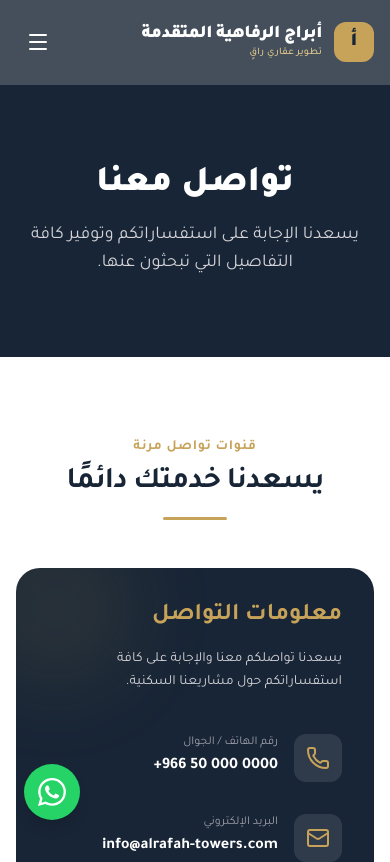
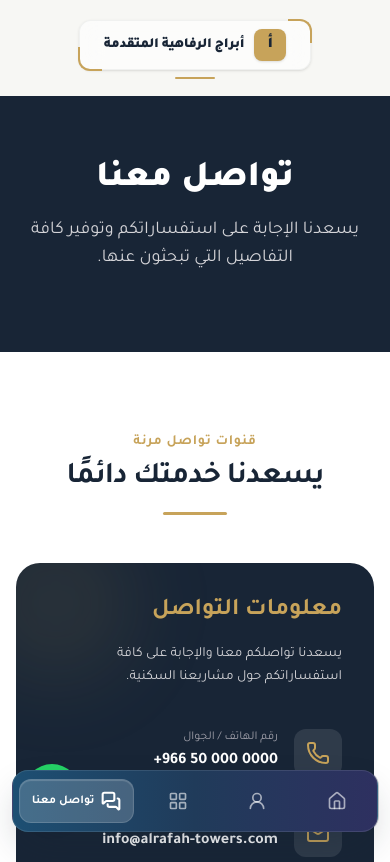
Before and after one commit to hazim-ahmed/abraj-view, a Next.js app: page /contact in a window 390 px wide. Shown: the top 862 px of the page. Built offline with nearby package versions, Linux system fonts and the light colour scheme.

Commit message:
edit navbar

```diff
--- a/app/about/page.tsx
+++ b/app/about/page.tsx
@@ -15,7 +15,7 @@
   return (
     <div className="pb-10">
       {/* Sub Hero */}
-      <section className="relative py-24 bg-navy text-white text-center overflow-hidden">
+      <section className="relative mt-24 pt-16 pb-20 md:pt-20 md:pb-24 bg-navy text-white text-center overflow-hidden">
         <div className="absolute inset-0 bg-black/40 z-10" />
         <Image
           src="https://images.unsplash.com/photo-1486406146926-c627a92ad1ab?auto=format&fit=crop&w=1600&q=80"
--- a/app/contact/page.tsx
+++ b/app/contact/page.tsx
@@ -234,7 +234,7 @@
   return (
     <div className="pb-20">
       {/* Sub Hero */}
-      <section className="relative py-20 bg-navy text-white text-center">
+      <section className="relative mt-24 pt-16 pb-20 md:pt-20 md:pb-24 bg-navy text-white text-center">
         <Container className="relative z-10">
           <h1 className="text-4xl sm:text-5xl font-black mb-4">تواصل معنا</h1>
           <p className="text-lg text-zinc-300 max-w-xl mx-auto">
--- a/app/layout.tsx
+++ b/app/layout.tsx
@@ -24,7 +24,7 @@
   children: React.ReactNode;
 }) {
   return (
-    <html lang="ar" dir="rtl" className={`${tajawal.variable} h-full antialiased`}>
+    <html lang="ar" dir="rtl" data-scroll-behavior="smooth" className={`${tajawal.variable} h-full antialiased`}>
       <body className="min-h-full flex flex-col font-sans text-navy bg-white selection:bg-gold selection:text-white">
         <Header />
         <main className="flex-grow">{children}</main>
--- a/app/projects/page.tsx
+++ b/app/projects/page.tsx
@@ -15,7 +15,7 @@
   return (
     <div className="pb-20">
       {/* Sub Hero */}
-      <section className="relative py-24 bg-navy text-white text-center overflow-hidden">
+      <section className="relative mt-24 pt-16 pb-20 md:pt-20 md:pb-24 bg-navy text-white text-center overflow-hidden">
         <div className="absolute inset-0 bg-black/45 z-10" />
         <Image
           src="https://images.unsplash.com/photo-1600585154340-be6161a56a0c?auto=format&fit=crop&w=1600&q=80"
--- a/components/home/Hero.tsx
+++ b/components/home/Hero.tsx
@@ -7,7 +7,7 @@
 
 export default function Hero() {
   return (
-    <section className="relative overflow-hidden bg-white pt-12 pb-20 md:pb-28">
+    <section className="relative overflow-hidden bg-white pt-28 md:pt-28 pb-20 md:pb-28">
       <Container>
         <div className="grid grid-cols-1 gap-12 lg:grid-cols-12 lg:items-center">
           {/* Text Content */}
--- a/components/layout/Header.tsx
+++ b/components/layout/Header.tsx
@@ -1,59 +1,53 @@
 "use client";
 
-import React, { useState, useEffect } from "react";
+import React, { useState, useEffect, useRef } from "react";
 import Link from "next/link";
 import { usePathname } from "next/navigation";
-import { Menu as MenuIcon, X as XIcon, Phone } from "lucide-react";
+import {
+  Home,
+  UserRound,
+  LayoutGrid,
+  MessagesSquare,
+  Phone
+} from "lucide-react";
 import Container from "../ui/Container";
 import { siteConfig } from "../../config/site";
 
 export default function Header() {
-  const [isOpen, setIsOpen] = useState(false);
-  const [scrolled, setScrolled] = useState(false);
+  const [scrollProgress, setScrollProgress] = useState(0);
+  const [mounted, setMounted] = useState(false);
   const pathname = usePathname();
+  const ticking = useRef(false);
 
-  // Handle header background style on scroll
+  // Trigger entrance animations after mount
+  useEffect(() => {
+    setMounted(true);
+  }, []);
+
+  // Smooth scroll detection with requestAnimationFrame (60fps)
   useEffect(() => {
     const handleScroll = () => {
-      if (window.scrollY > 20) {
-        setScrolled(true);
-      } else {
-        setScrolled(false);
+      if (!ticking.current) {
+        requestAnimationFrame(() => {
+          const currentProgress = Math.min(window.scrollY / 60, 1);
+          setScrollProgress(currentProgress);
+          ticking.current = false;
+        });
+        ticking.current = true;
       }
     };
 
-    window.addEventListener("scroll", handleScroll);
+    handleScroll();
+
+    window.addEventListener("scroll", handleScroll, { passive: true });
     return () => window.removeEventListener("scroll", handleScroll);
   }, []);
 
-  // Prevent scroll when mobile menu is open
-  useEffect(() => {
-    if (isOpen) {
-      document.body.style.overflow = "hidden";
-    } else {
-      document.body.style.overflow = "";
-    }
-    return () => {
-      document.body.style.overflow = "";
-    };
-  }, [isOpen]);
-
-  // Handle Escape key to close menu
-  useEffect(() => {
-    const handleKeyDown = (e: KeyboardEvent) => {
-      if (e.key === "Escape") {
-        setIsOpen(false);
-      }
-    };
-    window.addEventListener("keydown", handleKeyDown);
-    return () => window.removeEventListener("keydown", handleKeyDown);
-  }, []);
-
   const navLinks = [
-    { label: "الرئيسية", href: "/" },
-    { label: "من نحن", href: "/about" },
-    { label: "مشاريعنا", href: "/projects" },
-    { label: "تواصل معنا", href: "/contact" },
+    { label: "الرئيسية", href: "/", icon: Home },
+    { label: "من نحن", href: "/about", icon: UserRound },
+    { label: "مشاريعنا", href: "/projects", icon: LayoutGrid },
+    { label: "تواصل معنا", href: "/contact", icon: MessagesSquare },
   ];
 
   const isActive = (href: string) => {
@@ -63,130 +57,262 @@
     return pathname.startsWith(href);
   };
 
+  // Interpolated Styles based on Scroll Progress (Desktop)
+  const isScrolled = scrollProgress > 0.5;
+  const headerTop = 28 - scrollProgress * 14;
+  const containerMaxWidth = isScrolled ? "max-w-6xl" : "max-w-7xl";
+
+  // Mobile Top Logo scroll animation (scrollY > 100px)
+  const isMobileScrolled = scrollProgress === 1; // 60px thresholds
+
   return (
     <>
+      {/* ──────────────────────────────────────────────────────── */}
+      {/* DESKTOP HEADER (MORPHING & FLOATING)                     */}
+      {/* ──────────────────────────────────────────────────────── */}
       <header
-        className={`sticky top-0 z-50 transition-all duration-300 w-full ${
-          scrolled
-            ? "bg-[#182536]/95 backdrop-blur-md shadow-md border-b border-[#22364C] py-3"
-            : "bg-[#182536]/80 backdrop-blur-sm border-b border-transparent py-5"
-        }`}
+        className="hidden md:block fixed inset-x-0 z-[100] pointer-events-none transition-all duration-700 ease-[cubic-bezier(0.22,1,0.36,1)] @media(prefers-reduced-motion:reduce){transition:none}"
+        style={{
+          top: `${headerTop}px`,
+        }}
       >
-        <Container>
-          <div className="flex items-center justify-between">
-            {/* Logo */}
-            <Link href="/" className="flex items-center gap-3 group" onClick={() => setIsOpen(false)}>
-              <span className="h-10 w-10 flex items-center justify-center rounded-xl bg-[#C7A35A] text-[#182536] font-black text-xl transition-all duration-300 group-hover:bg-[#DFC889] group-hover:scale-105">
-                أ
-              </span>
-              <div className="flex flex-col text-right">
-                <span className="text-lg font-black text-white tracking-tight leading-tight transition-colors duration-300 group-hover:text-[#DFC889]">
-                  {siteConfig.name}
-                </span>
-                <span className="text-[10px] text-[#DFC889] font-medium tracking-wide">
-                  تطوير عقاري راقٍ
-                </span>
+        <div
+          className={`mx-auto w-full px-6 transition-all duration-700 ease-[cubic-bezier(0.22,1,0.36,1)] ${containerMaxWidth}`}
+        >
+          <div className="relative flex items-center justify-between pointer-events-auto">
+
+            {/* Background Line */}
+            <div
+              className="absolute top-1/2 left-10 right-10 h-px bg-gradient-to-r from-transparent via-[#182536]/15 to-transparent -translate-y-1/2 transition-all duration-700 ease-[cubic-bezier(0.22,1,0.36,1)] pointer-events-none"
+              style={{
+                opacity: 1 - scrollProgress,
+                transform: `translateY(-50%) scaleX(${1 - scrollProgress * 0.25})`,
+              }}
+            />
+
+            {/* LOGO WRAPPER */}
+            <div
+              className="transform-gpu will-change-transform transition-all duration-700 ease-[cubic-bezier(0.22,1,0.36,1)]"
+              style={{
+                transform: `translateY(${-scrollProgress * 2}px) scale(${1 - scrollProgress * 0.02})`,
+              }}
+            >
+              <div
+                className="transition-all duration-700 ease-[cubic-bezier(0.22,1,0.36,1)] rounded-full px-4 py-2"
+                style={{
+                  backgroundColor: `rgba(255, 255, 255, ${scrollProgress * 0.6})`,
+                  backdropFilter: isScrolled ? "blur(20px)" : "none",
+                  border: isScrolled ? "1px solid rgba(24, 37, 84, 0.05)" : "1px solid transparent",
+                  boxShadow: isScrolled ? "0 14px 40px -20px rgba(24,37,54,0.35)" : "none",
+                }}
+              >
+                <Link href="/" className="flex items-center gap-3 group">
+                  <span
+                    className="flex items-center justify-center rounded-xl bg-[#C7A35A] text-[#182536] font-black text-xl transition-all duration-300 group-hover:bg-[#DFC889] group-hover:scale-105"
+                    style={{
+                      height: `${46 - scrollProgress * 4}px`,
+                      width: `${46 - scrollProgress * 4}px`,
+                    }}
+                  >
+                    أ
+                  </span>
+                  <div className="flex flex-col text-right">
+                    <span className="text-base font-black text-[#182536] tracking-tight leading-tight transition-colors duration-300 group-hover:text-[#C7A35A]">
+                      {siteConfig.name}
+                    </span>
+                    <span className="text-[9px] text-[#C7A35A] font-medium tracking-wide">
+                      تطوير عقاري راقٍ
+                    </span>
+                  </div>
+                </Link>
               </div>
-            </Link>
+            </div>
 
-            {/* Desktop Navigation */}
-            <nav className="hidden lg:flex items-center gap-8">
+            {/* NAVIGATION PILL */}
+            <nav
+              className="transform-gpu will-change-transform flex items-center gap-6 px-7 py-2.5 rounded-full border transition-all duration-700 ease-[cubic-bezier(0.22,1,0.36,1)]"
+              style={{
+                transform: `translateY(${-scrollProgress * 4}px) scale(${1 - scrollProgress * 0.03})`,
+                backgroundColor: isScrolled ? "rgba(247, 247, 244, 0.8)" : "rgba(24, 37, 54, 0.015)",
+                borderColor: isScrolled ? "rgba(24, 37, 54, 0.08)" : "rgba(24, 37, 54, 0.04)",
+                backdropFilter: isScrolled ? "blur(24px)" : "blur(4px)",
+                boxShadow: isScrolled ? "0 16px 45px -18px rgba(24, 37, 54, 0.28)" : "none",
+              }}
+            >
               {navLinks.map((link) => (
                 <Link
                   key={link.href}
                   href={link.href}
-                  className={`text-sm font-bold transition-all duration-300 relative py-2 px-1 flex flex-col items-center gap-1 ${
+                  className={`text-xs font-bold transition-all duration-300 relative py-1 px-1 flex flex-col items-center gap-1.5 ${
                     isActive(link.href)
                       ? "text-[#C7A35A]"
-                      : "text-white/80 hover:text-[#C7A35A] hover:-translate-y-[1px]"
+                      : "text-[#182536]/80 hover:text-[#C7A35A] hover:-translate-y-[1px]"
                   }`}
                 >
                   <span>{link.label}</span>
-                  {/* Indicator */}
                   <span
-                    className={`h-1.5 w-1.5 rounded-full bg-[#C7A35A] transition-all duration-300 ${
-                      isActive(link.href) ? "opacity-100 scale-100" : "opacity-0 scale-50"
-                    }`}
+                    className="h-1.5 w-1.5 rounded-full bg-[#C7A35A] transition-all duration-300"
+                    style={{
+                      opacity: isActive(link.href) ? 1 : 0,
+                      transform: isActive(link.href) ? "scale(1)" : "scale(0.5)",
+                      boxShadow: isActive(link.href) ? "0 2px 12px rgba(199,163,90,0.9)" : "none",
+                    }}
                   />
                 </Link>
               ))}
             </nav>
 
-            {/* CTA Button */}
-            <div className="hidden lg:flex items-center">
-              <Link
-                href="/contact"
-                className="flex items-center gap-2 px-5 py-2.5 rounded-xl bg-[#C7A35A] text-[#182536] hover:bg-[#DFC889] hover:text-[#182536] transition-all duration-300 text-sm font-bold shadow-sm hover:shadow-md hover:scale-[1.02]"
-              >
-                <Phone className="w-4 h-4" />
-                <span>تواصل معنا</span>
-              </Link>
+            {/* CTA BUTTON */}
+            <div
+              className="transform-gpu will-change-transform transition-all duration-700 ease-[cubic-bezier(0.22,1,0.36,1)]"
+              style={{
+                transform: `translateY(${-scrollProgress * 2}px) scale(${1 - scrollProgress * 0.02})`,
+              }}
+            >
+              <div className="hover:scale-[1.03] active:scale-95 transition-transform duration-200">
+                <Link
+                  href="/contact"
+                  className="flex items-center gap-2 px-5 py-3 rounded-xl bg-[#182536] text-white hover:bg-[#C7A35A] hover:text-[#182536] transition-all duration-300 text-xs font-bold"
+                  style={{
+                    boxShadow: isScrolled ? "0 14px 35px -15px rgba(24, 37, 54, 0.35)" : "none",
+                  }}
+                >
+                  <Phone className="w-3.5 h-3.5" />
+                  <span>تواصل معنا</span>
+                </Link>
+              </div>
             </div>
 
-            {/* Mobile Menu Button */}
-            <button
-              onClick={() => setIsOpen(!isOpen)}
-              className="lg:hidden p-2.5 rounded-xl text-white hover:bg-white/10 transition-colors focus:outline-none focus:ring-2 focus:ring-[#C7A35A]/50"
-              aria-label={isOpen ? "إغلاق القائمة" : "فتح القائمة"}
-            >
-              {isOpen ? <XIcon className="w-6 h-6" /> : <MenuIcon className="w-6 h-6" />}
-            </button>
           </div>
-        </Container>
+        </div>
       </header>
 
-      {/* Mobile Menu Overlay & Panel */}
+      {/* ──────────────────────────────────────────────────────── */}
+      {/* MOBILE TOP FLOATING LOGO                                 */}
+      {/* ──────────────────────────────────────────────────────── */}
       <div
-        className={`fixed inset-0 z-40 lg:hidden transition-all duration-300 ${
-          isOpen ? "opacity-100 pointer-events-auto" : "opacity-0 pointer-events-none"
-        }`}
+        className="fixed top-0 left-0 right-0 z-[100] md:hidden pointer-events-none transition-all duration-700 ease-[cubic-bezier(0.22,1,0.36,1)]"
+        style={{
+          transform: isMobileScrolled ? "translateY(-6px) scale(0.94)" : "translateY(0) scale(1)",
+          opacity: isMobileScrolled ? 0.85 : 1,
+        }}
       >
-        {/* Overlay backdrop */}
+        <div className="pt-5 sm:pt-6 flex justify-center pointer-events-auto">
+          <div
+            className="relative flex items-center justify-center px-6 py-2 rounded-xl bg-white/60 backdrop-blur-md shadow-sm border border-[#182536]/5 transition-all duration-700 ease-[cubic-bezier(0.22,1,0.36,1)]"
+            style={{
+              opacity: mounted ? 1 : 0,
+              transform: mounted ? "scaleX(1) translateY(0)" : "scaleX(0.75) translateY(-8px)"
+            }}
+          >
+            {/* Top Right Golden Corner */}
+            <div className="absolute -top-[2px] -right-[2px] w-6 h-6 border-t-[2.5px] border-r-[2.5px] border-[#C7A35A] rounded-tr-xl pointer-events-none" />
+
+            {/* Bottom Left Golden Corner */}
+            <div className="absolute -bottom-[2px] -left-[2px] w-6 h-6 border-b-[2.5px] border-l-[2.5px] border-[#C7A35A] rounded-bl-xl pointer-events-none" />
+
+            {/* Logo Text Content */}
+            <Link href="/" className="flex items-center gap-2.5">
+              <span className="flex h-8 w-8 items-center justify-center rounded-lg bg-[#C7A35A] text-[#182536] font-black text-base shadow-sm">
+                أ
+              </span>
+              <span className="text-sm font-black text-[#182536] tracking-tight">
+                {siteConfig.name}
+              </span>
+            </Link>
+
+            {/* Little golden expanding line at bottom */}
+            <div
+              className="absolute -bottom-2.5 left-1/2 -translate-x-1/2 h-[2px] bg-[#C7A35A] rounded-full transition-all duration-1000 ease-out"
+              style={{
+                width: mounted ? "40px" : "0px",
+              }}
+            />
+          </div>
+        </div>
+      </div>
+
+      {/* ──────────────────────────────────────────────────────── */}
+      {/* MOBILE BOTTOM NAVIGATION                                 */}
+      {/* ──────────────────────────────────────────────────────── */}
+      <nav
+        className="md:hidden fixed inset-x-0 mx-auto z-[100] w-[94%] max-w-md pointer-events-auto"
+        style={{
+          bottom: "calc(0.75rem + env(safe-area-inset-bottom))",
+          opacity: mounted ? 1 : 0,
+          transform: mounted
+            ? "translateY(0) scale(1)"
+            : "translateY(30px) scale(0.96)",
+          transition: "opacity 700ms cubic-bezier(0.22,1,0.36,1), transform 700ms cubic-bezier(0.22,1,0.36,1)",
+        }}
+      >
+        {/* Unified gradient glass bar — XLinkY style */}
         <div
-          onClick={() => setIsOpen(false)}
-          className="absolute inset-0 bg-black/40 backdrop-blur-sm"
-        />
+          className="flex items-center gap-1 px-1.5 py-2 rounded-2xl border border-white/10 backdrop-blur-2xl"
+          style={{
+            background: "linear-gradient(90deg, #1D4F73 0%, #203B5A 50%, #2E3060 100%)",
+            boxShadow: "0 16px 40px -14px rgba(24,37,54,0.45)",
+            minHeight: "62px",
+          }}
+        >
+          {navLinks.map((link) => {
+            const active = isActive(link.href);
+            const IconComponent = link.icon;
 
-        {/* Menu Panel */}
-        <div
-          className={`absolute top-24 left-4 right-4 bg-[#182536] border border-[#22364C] p-6 rounded-2xl shadow-2xl flex flex-col gap-6 transition-all duration-300 origin-top ${
-            isOpen ? "translate-y-0 scale-100 opacity-100" : "-translate-y-4 scale-95 opacity-0"
-          }`}
-        >
-          <div className="flex flex-col gap-2">
-            {navLinks.map((link) => (
+            return (
               <Link
                 key={link.href}
                 href={link.href}
-                onClick={() => setIsOpen(false)}
-                className={`text-base font-bold py-3.5 px-4 rounded-xl transition-all duration-200 flex items-center justify-between ${
-                  isActive(link.href)
-                    ? "bg-[#C7A35A]/10 text-[#C7A35A] border border-[#C7A35A]/20"
-                    : "text-white/90 hover:bg-white/5 hover:text-white"
+                className={`flex items-center justify-center gap-1.5 py-2.5 rounded-xl select-none ${
+                  active ? "text-white" : "text-white/60 hover:text-white/80 active:scale-95"
                 }`}
-                style={{ minHeight: "48px" }}
+                style={
+                  active
+                    ? {
+                        flex: "1.5",
+                        minHeight: "44px",
+                        background: "rgba(255,255,255,0.18)",
+                        boxShadow: "inset 0 1px 1px rgba(255,255,255,0.18)",
+                        border: "1px solid rgba(255,255,255,0.14)",
+                        borderRadius: "0.75rem",
+                        transition: "flex 500ms cubic-bezier(0.22,1,0.36,1)",
+                      }
+                    : {
+                        flex: "1",
+                        minHeight: "44px",
+                        transition: "flex 500ms cubic-bezier(0.22,1,0.36,1), color 200ms",
+                      }
+                }
               >
-                <span>{link.label}</span>
-                {isActive(link.href) && (
-                  <span className="w-2 h-2 rounded-full bg-[#C7A35A]" />
-                )}
+                <IconComponent
+                  className="shrink-0"
+                  style={{
+                    width: "20px",
+                    height: "20px",
+                    strokeWidth: active ? 2.5 : 2,
+                    transition: "stroke-width 300ms",
+                  }}
+                />
+                {/* Label — animates in/out via max-width */}
+                <span
+                  style={{
+                    fontSize: "12px",
+                    maxWidth: active ? "90px" : "0px",
+                    opacity: active ? 1 : 0,
+                    overflow: "hidden",
+                    whiteSpace: "nowrap",
+                    display: "inline-block",
+                    fontWeight: "700",
+                    transition: "max-width 500ms cubic-bezier(0.22,1,0.36,1), opacity 350ms ease",
+                  }}
+                >
+                  {link.label}
+                </span>
               </Link>
-            ))}
-          </div>
-
-          <div className="border-t border-[#22364C] pt-6">
-            <Link
-              href="/contact"
-              onClick={() => setIsOpen(false)}
-              className="flex items-center justify-center gap-2 w-full py-4 rounded-xl bg-[#C7A35A] text-[#182536] hover:bg-[#DFC889] transition-all duration-200 text-base font-bold shadow-md"
-              style={{ minHeight: "48px" }}
-            >
-              <Phone className="w-5 h-5" />
-              <span>تواصل معنا</span>
-            </Link>
-          </div>
+            );
+          })}
         </div>
-      </div>
+      </nav>
     </>
   );
 }
```
